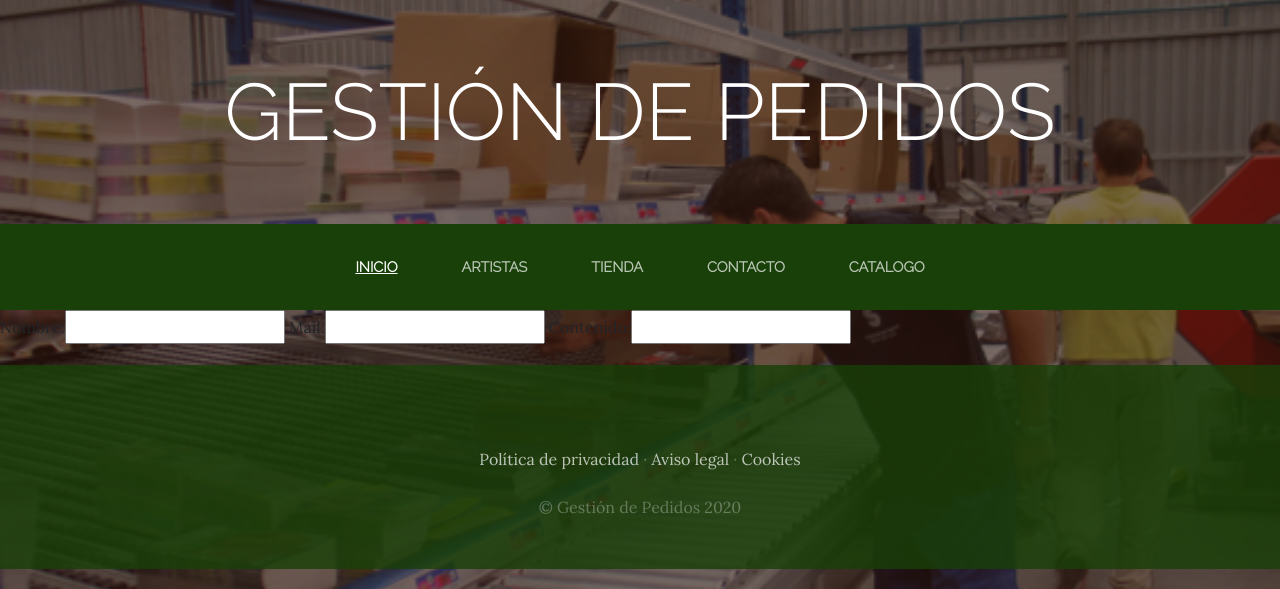
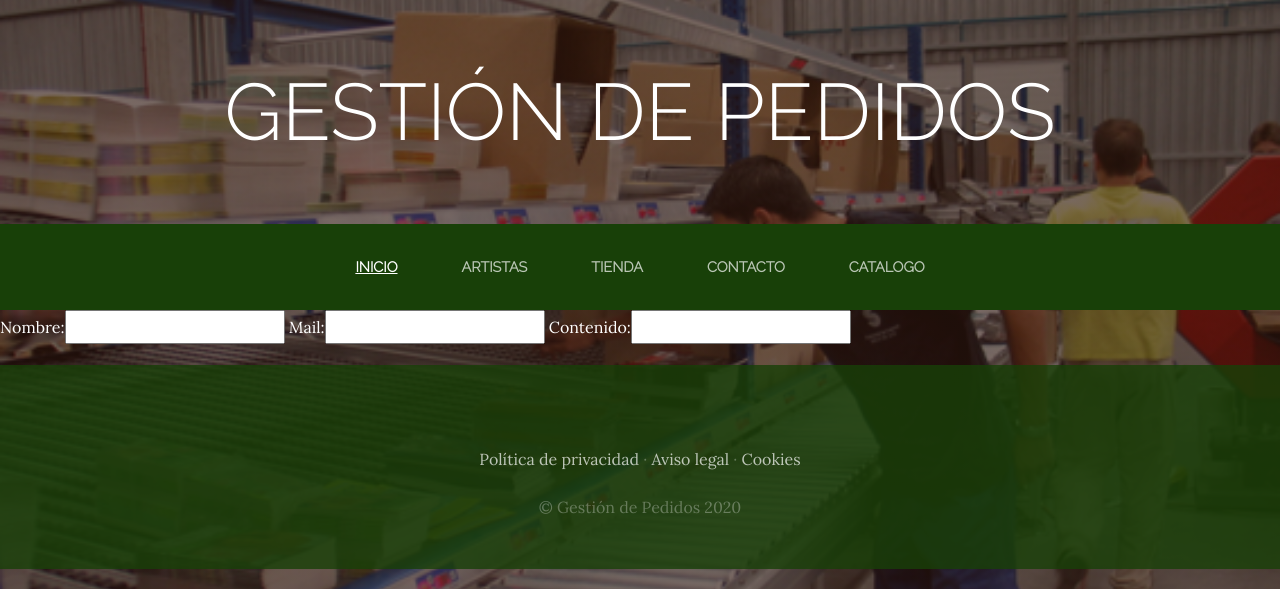
Before and after one commit to Loree1512/DjangoWebZero, a Django app: page /contacto/ in a window 1280 px wide. Shown: the top 589 px of the page. Run offline with Django 3.2, Linux system fonts and the light colour scheme; some libraries are stand-ins or nearby versions.

Commit message:
formulario contacto

```diff
--- a/contacto/templates/contacto/contacto.html
+++ b/contacto/templates/contacto/contacto.html
@@ -4,6 +4,6 @@
 
 {% block content %}
 
-<div><p>{{miformulario}}</p></div>
+<div><p style="color: white;">{{miformulario}}</p></div>
 
 {% endblock %}
```
